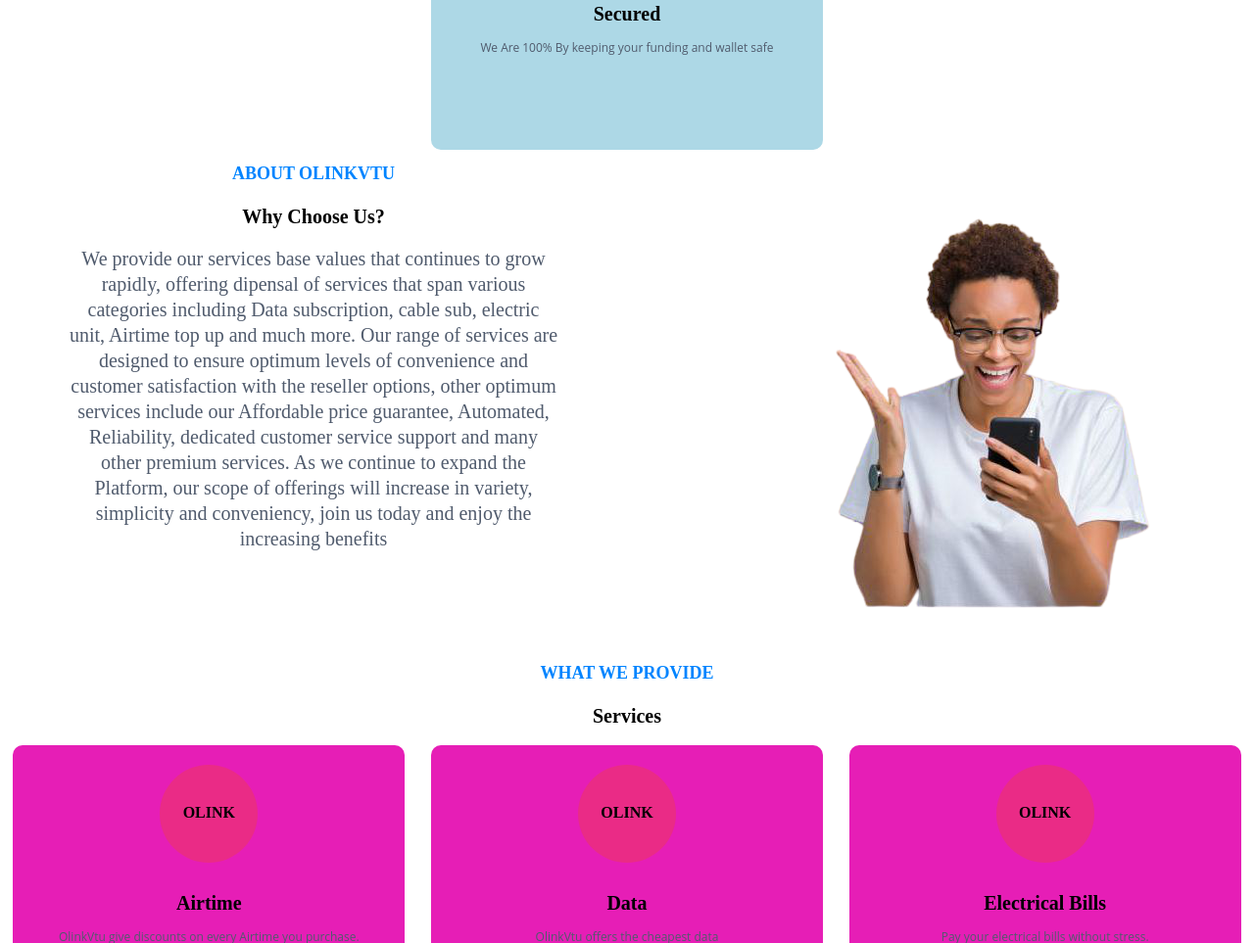
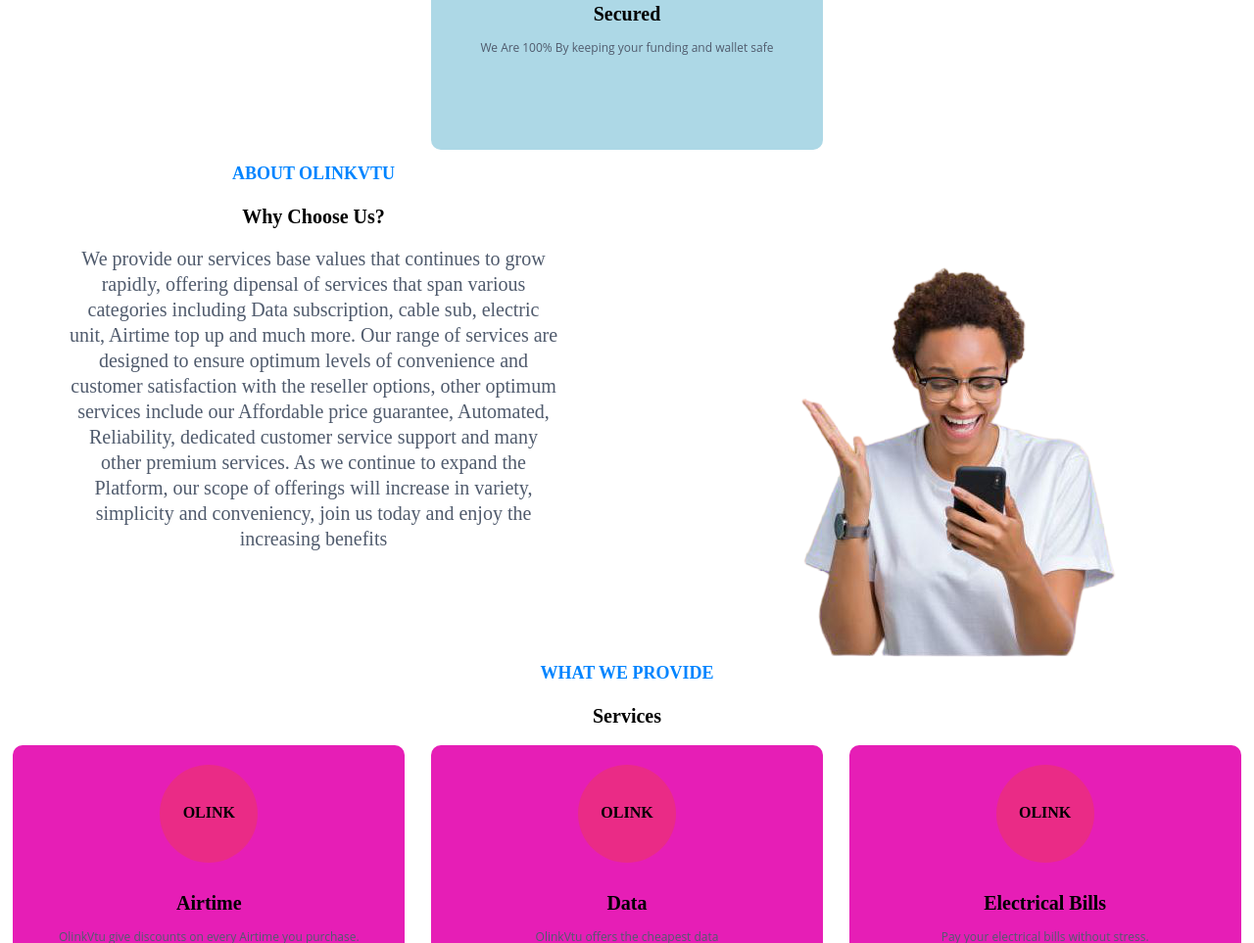
Before and after one commit to Mr-Courteous/Olink, a plain HTML site: page index.html in a window 1280 px wide. Shown: the part 1132-2095 px from the top of the page at 98% size. Drawn offline with Linux system fonts and the light colour scheme.

Commit message:
Update index.html

```diff
--- a/index.html
+++ b/index.html
@@ -137,8 +137,8 @@
             </div>
             <div class="section-c-two">
                 <img style="text-align: center;
-                padding-left: 100px;
-                padding-top:50px;" src="lady.png" alt="">
+                padding-left: 30px;
+                padding-top:100px;" src="lady.png" alt="">
             </div>
         </div>
 
```
